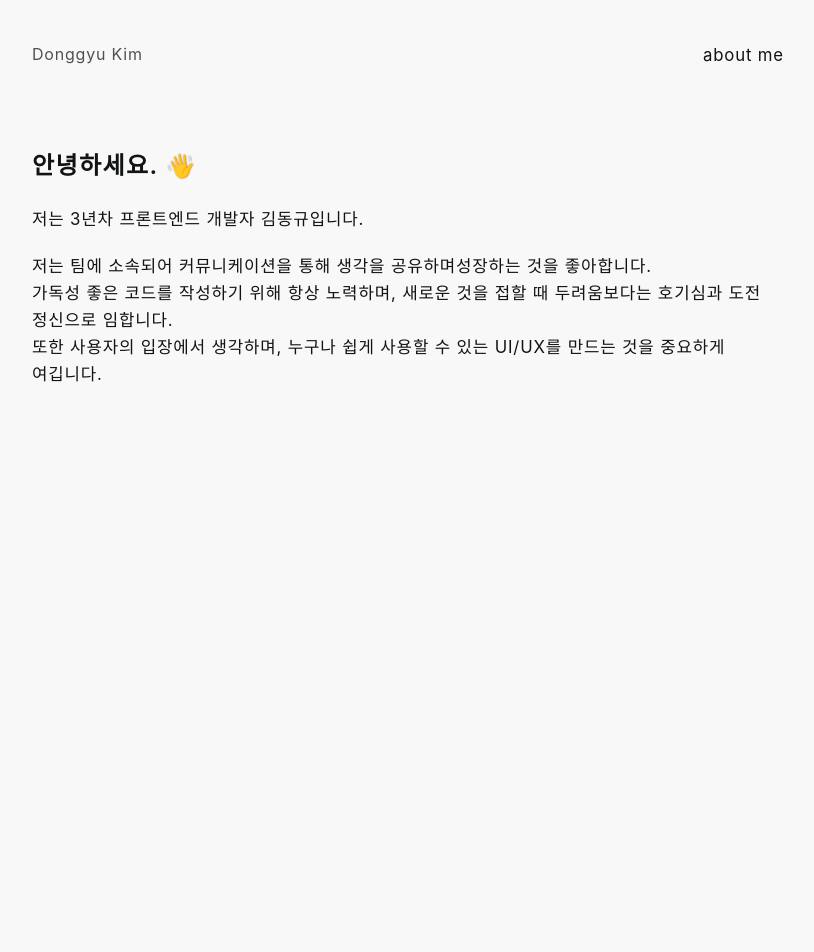
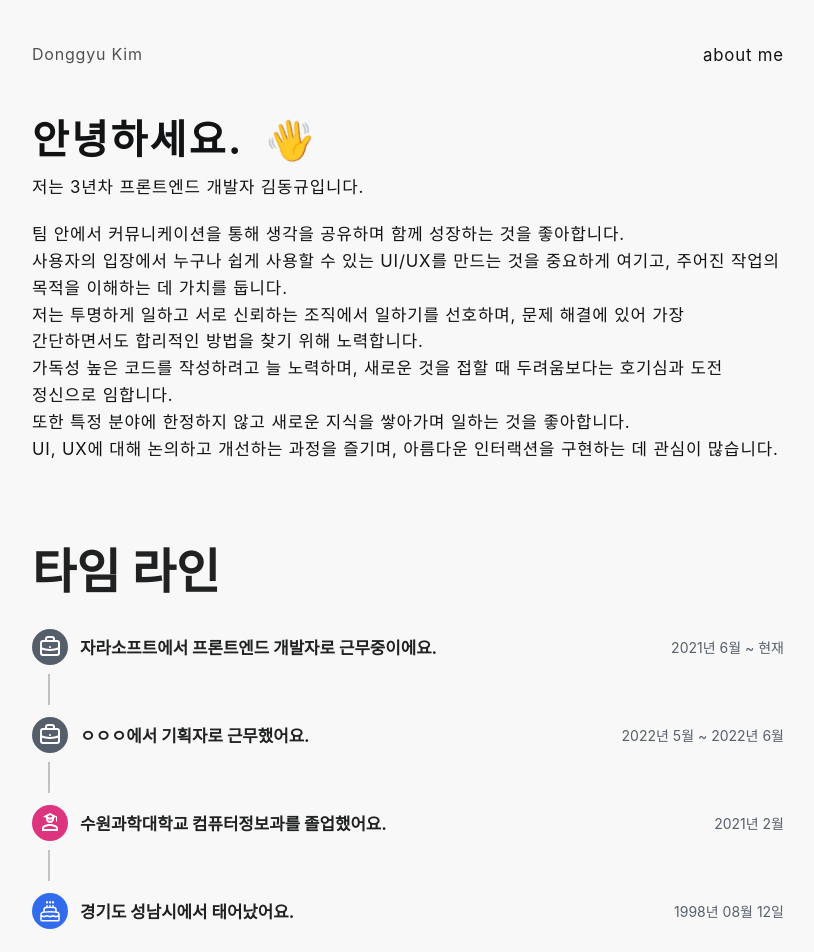
Before and after one commit to dango0812/dango0812.github.io, a React (Vite) app: page / in a window 1280 px wide. Shown: the top 952 px of the page, without its empty margins (232-1046 px from the left). Before the commit the page ends 800 px from the top, so only its background shows below. Built offline with nearby package versions, Linux system fonts and the light colour scheme; a web font is replaced by a local one.

Commit message:
feat: career time line components & modified hero section

```diff
--- a/src/app/page.tsx
+++ b/src/app/page.tsx
@@ -1,10 +1,12 @@
 // components
 import HeroSection from "@components/main/HeroSection";
+import CareerTimeLineSection from "@components/main/CareerTimeLineSection";
 
 export default function MainPage() {
     return (
-        <div>
+        <>
             <HeroSection />
-        </div>
+            <CareerTimeLineSection />
+        </>
     )
 }
--- /dev/null
+++ b/src/components/main/CareerTimeLineSection.styles.tsx
@@ -0,0 +1,40 @@
+// emotion
+import styled from "@emotion/styled";
+
+export const TimeLine = styled.div`
+    position: relative;
+    display: flex;
+    flex-direction: row;
+    width: 100%;
+    gap: 12px;
+    padding-bottom: 40px;
+    padding-bottom: 2.5rem;
+    :not(:last-child) {
+        ::after {
+            content: '';
+            position: absolute;
+            display: block;
+            width: 2px;
+            top: 2.8rem;
+            left: 16px;
+            bottom: 0px;
+            background-color: #bebebe;
+        }
+    }
+`;
+
+export const TimeLineIconBox = styled.div`
+    position: relative;
+`;
+
+export const TimeLineIcon = styled.div<{
+    color: string;
+    bgColor: string;
+}>`
+    display: inline-flex;
+    align-items: center;
+    padding: 0.375rem;
+    border-radius: 24px;
+    color: ${({ color }) => color};
+    background-color: ${({ bgColor }) => bgColor};
+`;
--- /dev/null
+++ b/src/components/main/CareerTimeLineSection.tsx
@@ -0,0 +1,121 @@
+// emotion
+import styled from "@emotion/styled";
+import { css } from "@emotion/react";
+// styles
+import { TimeLine, TimeLineIconBox, TimeLineIcon } from "@components/main/CareerTimeLineSection.styles";
+// components
+import Container from "@components/common/Container";
+import { RowFlex, ColumnFlex } from "@components/common/FlexBox";
+import AnimationFadeIn from "@components/animation/AnimationFadeIn";
+// assets
+import IconCake from "@assets/icon/IconCake";
+import IconBriefcase from "@assets/icon/IconBriefcase";
+import IconAccountSchool from "@/assets/icon/IconAccountSchool";
+
+const RootStyle = styled.section`
+    width: 100%;
+    height: 100%;
+    padding: 40px 0px;
+`;
+
+const TIME_LINE_CONFIG = [
+    {
+        title: "자라소프트에서 프론트엔드 개발자로 근무중이에요.",
+        date: "2021년 6월 ~ 현재",
+        icon: <IconBriefcase />,
+        color: "#4B5563"
+    },
+    {
+        title: "ㅇㅇㅇ에서 기획자로 근무했어요.",
+        date: "2022년 5월 ~ 2022년 6월",
+        icon: <IconBriefcase />,
+        color: "#4B5563"
+    },
+    {
+        title: "수원과학대학교 컴퓨터정보과를 졸업했어요.",
+        date: "2021년 2월",
+        icon: <IconAccountSchool />,
+        color: "#db2777"
+    },
+    {
+        title: "경기도 성남시에서 태어났어요.",
+        date: "1998년 08월 12일",
+        icon: <IconCake />,
+        color: "#2563EB"
+    }
+];
+
+export default function CareerTimeLineSection() {
+    return (
+        <RootStyle>
+            <Container>
+                <AnimationFadeIn
+                    time={8}
+                    css={css`
+                        width: inherit;
+                        height: inherit;
+                    `}
+                >
+                    <ColumnFlex
+                        alignItems="flex-start"
+                        gap={26}
+                    >
+                        <h2>
+                            타임 라인
+                        </h2>
+
+                        <ColumnFlex
+                            as="article"
+                            css={css`
+                                width: 100%;
+                            `}
+                            justifyContent="space-between"
+                            gap={12}
+                        >
+                            {TIME_LINE_CONFIG.map((timeline, idx) => (
+                                <TimeLine
+                                    key={`career-timeline-${idx}`}
+                                >
+                                    <TimeLineIconBox>
+                                        <TimeLineIcon
+                                            color="#FFFFFF"
+                                            bgColor={timeline.color}
+                                        >
+                                            {timeline.icon}
+                                        </TimeLineIcon>
+                                    </TimeLineIconBox>
+
+                                    <RowFlex
+                                        css={css`
+                                            width: inherit;
+                                            justify-content: space-between;
+                                        `}
+                                    >
+                                        <h3
+                                            css={css`
+                                                font-size: 16.8px;
+                                                letter-spacing: 0;
+                                            `}
+                                        >
+                                            {timeline.title}
+                                        </h3>
+
+                                        <span
+                                            css={css`
+                                                font-size: 14px;
+                                                letter-spacing: 0;
+                                                color: #4B5563;
+                                            `}
+                                        >
+                                            {timeline.date}
+                                        </span>
+                                    </RowFlex>
+                                </TimeLine>
+                            ))}
+                        </ColumnFlex>
+                    </ColumnFlex>
+                </AnimationFadeIn>
+            </Container>
+        </RootStyle>
+    )
+}
--- a/src/components/main/HeroSection.styles.tsx
+++ /dev/null
@@ -1,16 +0,0 @@
-// emotion
-import styled from "@emotion/styled";
-
-export const Section = styled.section`
-    display: flex;
-    width: 100%;
-    height: 100%;
-    padding: 40px 0px;
-`;
-
-export const Image = styled.img`
-    display: flex;
-    align-items: center;
-    justify-content: center;
-    max-width: 100%;
-`;
--- a/src/components/main/HeroSection.tsx
+++ b/src/components/main/HeroSection.tsx
@@ -1,21 +1,24 @@
+// emotion
 import { css } from "@emotion/react";
+import styled from "@emotion/styled";
 // components
 import Container from "@components/common/Container";
-import { Section } from "@components/main/HeroSection.styles";
 import AnimationFadeIn from "@components/animation/AnimationFadeIn";
 import AnimationWobble from "@components/animation/AnimationWobble";
 
+const RootStyle = styled.section`
+    width: 100%;
+    height: 100%;
+    padding: 20px 0px;
+`;
+
 export default function HeroSection() {
     return (
-        <Section>
+        <RootStyle>
             <Container>
                 <AnimationFadeIn time={2}>
-                    <h1 css={css`
-                        font-size: 24px;
-                        font-weight: 600;
-                        margin: 16px 0px;
-                    `}>
-                        안녕하세요.&nbsp;
+                    <h1>
+                        안녕하세요. &nbsp;
                         <AnimationWobble>
                             👋
                         </AnimationWobble>
@@ -29,13 +32,16 @@ export default function HeroSection() {
                     <p css={css`
                         white-space: pre-line;
                     `}>
-                        {`저는 팀에 소속되어 커뮤니케이션을 통해 생각을 공유하며성장하는 것을 좋아합니다.
-                        가독성 좋은 코드를 작성하기 위해 항상 노력하며, 새로운 것을 접할 때 두려움보다는 호기심과 도전 정신으로 임합니다.
-                        또한 사용자의 입장에서 생각하며, 누구나 쉽게 사용할 수 있는 UI/UX를 만드는 것을 중요하게 여깁니다.
+                        {`팀 안에서 커뮤니케이션을 통해 생각을 공유하며 함께 성장하는 것을 좋아합니다.
+                        사용자의 입장에서 누구나 쉽게 사용할 수 있는 UI/UX를 만드는 것을 중요하게 여기고, 주어진 작업의 목적을 이해하는 데 가치를 둡니다.
+                        저는 투명하게 일하고 서로 신뢰하는 조직에서 일하기를 선호하며, 문제 해결에 있어 가장 간단하면서도 합리적인 방법을 찾기 위해 노력합니다.
+                        가독성 높은 코드를 작성하려고 늘 노력하며, 새로운 것을 접할 때 두려움보다는 호기심과 도전 정신으로 임합니다.
+                        또한 특정 분야에 한정하지 않고 새로운 지식을 쌓아가며 일하는 것을 좋아합니다.
+                        UI, UX에 대해 논의하고 개선하는 과정을 즐기며, 아름다운 인터랙션을 구현하는 데 관심이 많습니다.
                         `}
                     </p>
                 </AnimationFadeIn>
             </Container>
-        </Section>
+        </RootStyle>
     );
 }
```
